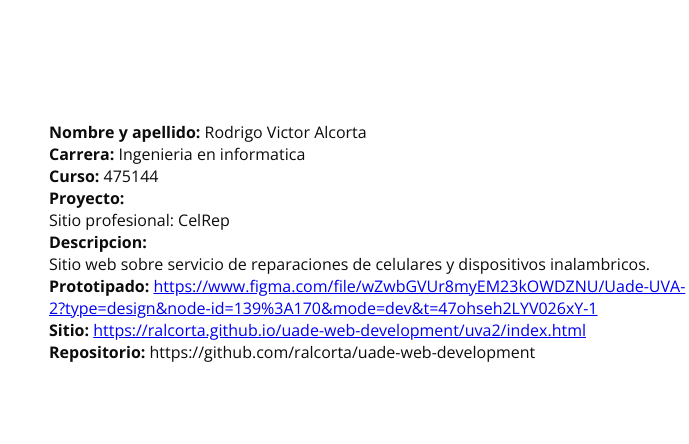
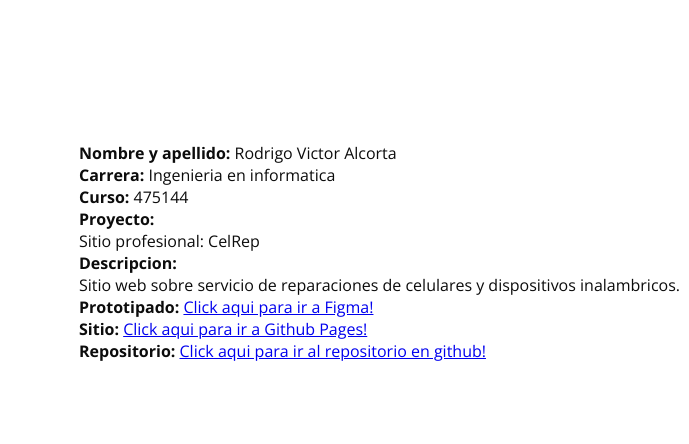
Before and after one commit to ralcorta/uade-web-development, a plain HTML site: page parcial1/index.html in a window 1280 px wide. Shown: the part 218-662 px from the top of the page, 591-1280 px from the left. Drawn offline with nearby package versions, Linux system fonts and the light colour scheme.

Commit message:
Afiche fixed

```diff
--- a/parcial1/css/style.css
+++ b/parcial1/css/style.css
@@ -80,4 +80,6 @@ main {
 .columna2 ul {
   list-style-type: none;
   padding: 0;
+  padding-left: 30px;
+  padding-top: 20px
 }
--- a/parcial1/index.html
+++ b/parcial1/index.html
@@ -30,9 +30,9 @@
                     <li><strong>Curso:</strong> 475144</li>
                     <li><strong>Proyecto:</strong> <br> Sitio profesional: CelRep</li>
                     <li><strong>Descripcion:</strong> <br> Sitio web sobre servicio de reparaciones de celulares y dispositivos inalambricos.</li>
-                    <li><strong>Prototipado:</strong> <a href="https://www.figma.com/file/wZwbGVUr8myEM23kOWDZNU/Uade-UVA-2?type=design&node-id=139%3A170&mode=dev&t=47ohseh2LYV026xY-1" target="_blank" rel="noopener noreferrer"> https://www.figma.com/file/wZwbGVUr8myEM23kOWDZNU/Uade-UVA-2?type=design&node-id=139%3A170&mode=dev&t=47ohseh2LYV026xY-1 </a> </li>
-                    <li><strong>Sitio:</strong> <a href="https://ralcorta.github.io/uade-web-development/uva2/index.html" target="_blank" rel="noopener noreferrer"> https://ralcorta.github.io/uade-web-development/uva2/index.html </a> </li>
-                    <li><strong>Repositorio:</strong> https://github.com/ralcorta/uade-web-development</li>
+                    <li><strong>Prototipado:</strong> <a href="https://www.figma.com/file/wZwbGVUr8myEM23kOWDZNU/Uade-UVA-2?type=design&node-id=139%3A170&mode=dev&t=47ohseh2LYV026xY-1" target="_blank" rel="noopener noreferrer"> Click aqui para ir a Figma!</a> </li>
+                    <li><strong>Sitio:</strong> <a href="https://ralcorta.github.io/uade-web-development/uva2/index.html" target="_blank" rel="noopener noreferrer"> Click aqui para ir a Github Pages! </a> </li>
+                    <li><strong>Repositorio:</strong> <a href="https://github.com/ralcorta/uade-web-development"> Click aqui para ir al repositorio en github! </a></li>
                 </ul>
             </div>
           </div>
```
